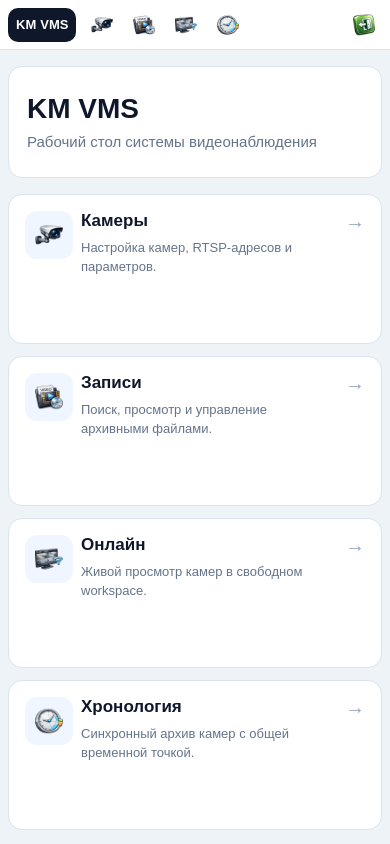
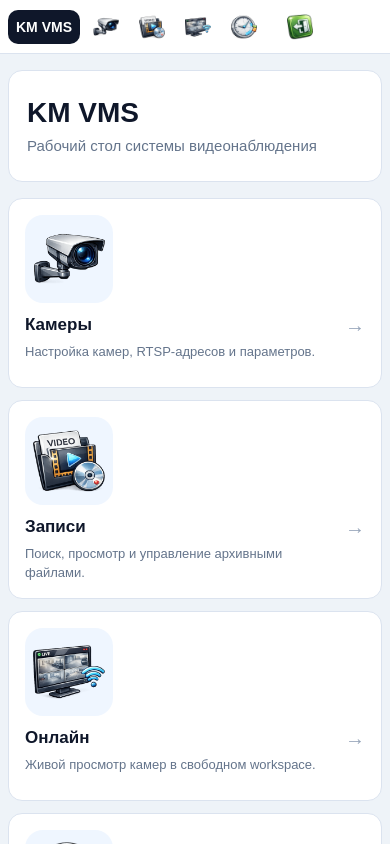
Before and after one commit to kmishnev87/km-vms, a Next.js app in the folder apps/web/: page / in a window 390 px wide. Shown: the top 844 px of the page. Built offline with nearby package versions, Linux system fonts and the light colour scheme; sample sign-in values are in the browser's storage.

Commit message:
UI polish navbar scaling + prepare for professional live engine architecture

```diff
--- a/apps/web/app/globals.css
+++ b/apps/web/app/globals.css
@@ -32,22 +32,30 @@ textarea {
 
 .topNav {
   width: 100%;
-  min-height: 52px;
-  height: 52px;
+  min-height: 60px;
+  height: 60px;
   background: #ffffff;
   border-bottom: 1px solid #dbe3ef;
-  padding: 6px 10px;
-  display: flex;
-  align-items: center;
-  gap: 8px;
+  padding: 7px 0;
   overflow-x: auto;
   overflow-y: hidden;
   white-space: nowrap;
 }
 
+.topNavInner {
+  width: 100%;
+  max-width: 1400px;
+  height: 100%;
+  margin: 0 auto;
+  padding: 0 24px;
+  display: flex;
+  align-items: center;
+  gap: 10px;
+}
+
 .topBrand {
-  height: 36px;
-  min-width: 76px;
+  height: 42px;
+  min-width: 86px;
   border-radius: 10px;
   background: #0f172a;
   color: #ffffff;
@@ -55,8 +63,8 @@ textarea {
   align-items: center;
   justify-content: center;
   gap: 4px;
-  padding: 0 10px;
-  font-size: 13px;
+  padding: 0 12px;
+  font-size: 14px;
   font-weight: 900;
   letter-spacing: 0;
 }
@@ -69,9 +77,9 @@ textarea {
 }
 
 .topNavItem {
-  height: 36px;
-  width: 38px;
-  min-width: 38px;
+  height: 44px;
+  width: 46px;
+  min-width: 46px;
   border: 1px solid transparent;
   border-radius: 10px;
   padding: 0;
@@ -85,7 +93,7 @@ textarea {
 }
 
 .topNavButton {
-  margin-left: auto;
+  margin-left: 18px;
   background: transparent;
   font: inherit;
   cursor: pointer;
@@ -103,8 +111,8 @@ textarea {
 }
 
 .topNavIconImage {
-  width: 22px;
-  height: 22px;
+  width: 30px;
+  height: 30px;
   display: block;
   object-fit: contain;
 }
@@ -127,7 +135,7 @@ textarea {
   width: 100%;
   max-width: 1400px;
   margin: 0 auto;
-  min-height: calc(100vh - 78px);
+  min-height: calc(100vh - 86px);
   display: flex;
   flex-direction: column;
   gap: 16px;
@@ -165,13 +173,14 @@ textarea {
 }
 
 .dashboardCard {
-  min-height: 150px;
+  min-height: 230px;
   border: 1px solid #dbe3ef;
   border-radius: 14px;
   background: #ffffff;
   padding: 16px;
   display: grid;
-  grid-template-columns: 44px minmax(0, 1fr) 24px;
+  grid-template-columns: minmax(0, 1fr) 24px;
+  grid-template-rows: auto minmax(0, 1fr);
   align-items: start;
   gap: 12px;
   transition: border-color 0.15s ease, box-shadow 0.15s ease, transform 0.15s ease;
@@ -184,18 +193,19 @@ textarea {
 }
 
 .dashboardCardIcon {
-  width: 48px;
-  height: 48px;
-  border-radius: 12px;
+  width: 112px;
+  height: 112px;
+  border-radius: 18px;
   background: #eff6ff;
   display: flex;
   align-items: center;
   justify-content: center;
+  grid-column: 1 / -1;
 }
 
 .dashboardCardIcon img {
-  width: 28px;
-  height: 28px;
+  width: 92px;
+  height: 92px;
   object-fit: contain;
   display: block;
 }
@@ -1022,9 +1032,14 @@ textarea {
 
 @media (max-width: 640px) {
   .topNav {
-    height: 50px;
-    min-height: 50px;
-    padding: 6px 8px;
+    height: 54px;
+    min-height: 54px;
+    padding: 6px 0;
+  }
+
+  .topNavInner {
+    padding: 0 8px;
+    gap: 6px;
   }
 
   .topBrand {
@@ -1034,9 +1049,18 @@ textarea {
   }
 
   .topNavItem {
-    height: 34px;
-    width: 36px;
-    min-width: 36px;
+    height: 38px;
+    width: 40px;
+    min-width: 40px;
+  }
+
+  .topNavButton {
+    margin-left: 10px;
+  }
+
+  .topNavIconImage {
+    width: 26px;
+    height: 26px;
   }
 
   .mainContent {
@@ -1062,6 +1086,20 @@ textarea {
 
   .dashboardGrid {
     grid-template-columns: 1fr;
+  }
+
+  .dashboardCard {
+    min-height: 190px;
+  }
+
+  .dashboardCardIcon {
+    width: 88px;
+    height: 88px;
+  }
+
+  .dashboardCardIcon img {
+    width: 72px;
+    height: 72px;
   }
 
   .card {
--- a/apps/web/components/Layout.js
+++ b/apps/web/components/Layout.js
@@ -22,6 +22,7 @@ export default function Layout({ children }) {
   return (
     <div className="layoutShell">
       <header className="topNav">
+        <div className="topNavInner">
           <Link href="/" className="topBrand" aria-label="KM VMS">
             <span>KM</span>
             <span>VMS</span>
@@ -50,6 +51,7 @@ export default function Layout({ children }) {
           >
             <img className="topNavIconImage" src="/icons/nav/logout.png" alt="" />
           </button>
+        </div>
       </header>
 
       <main className="mainContent">{children}</main>
```
Lines whose indentation alone changed are shown as unchanged.
